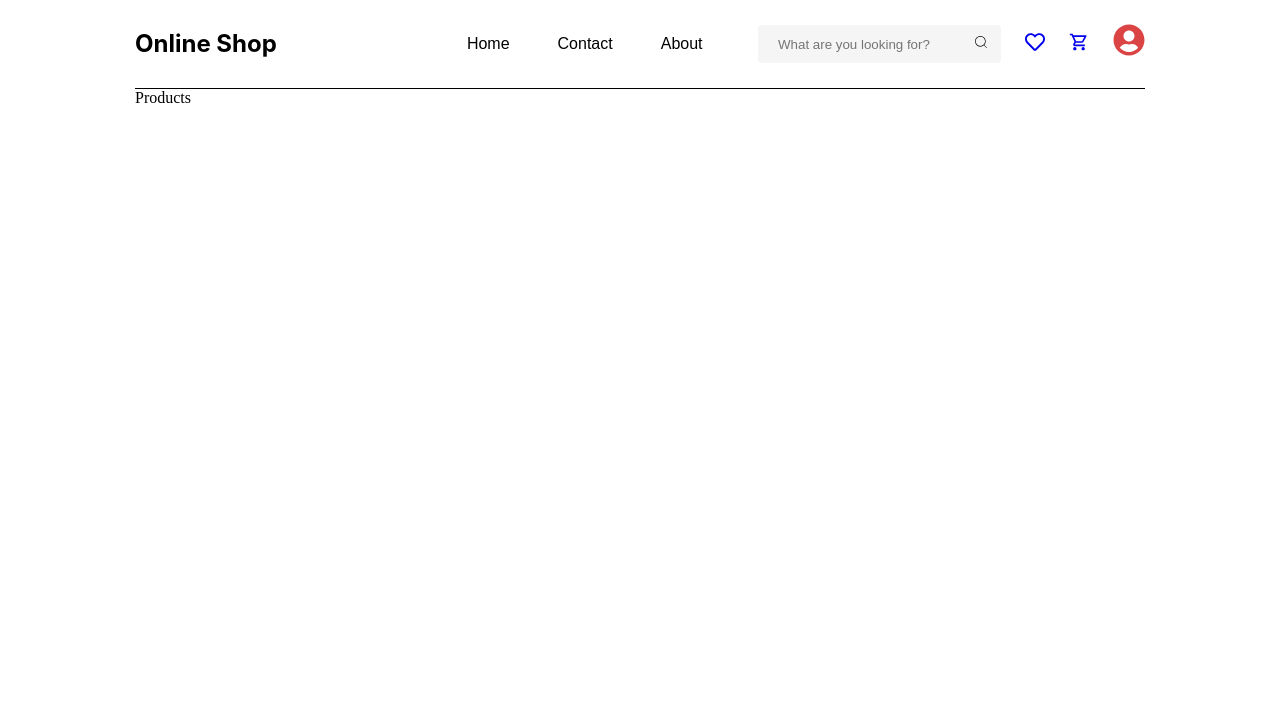
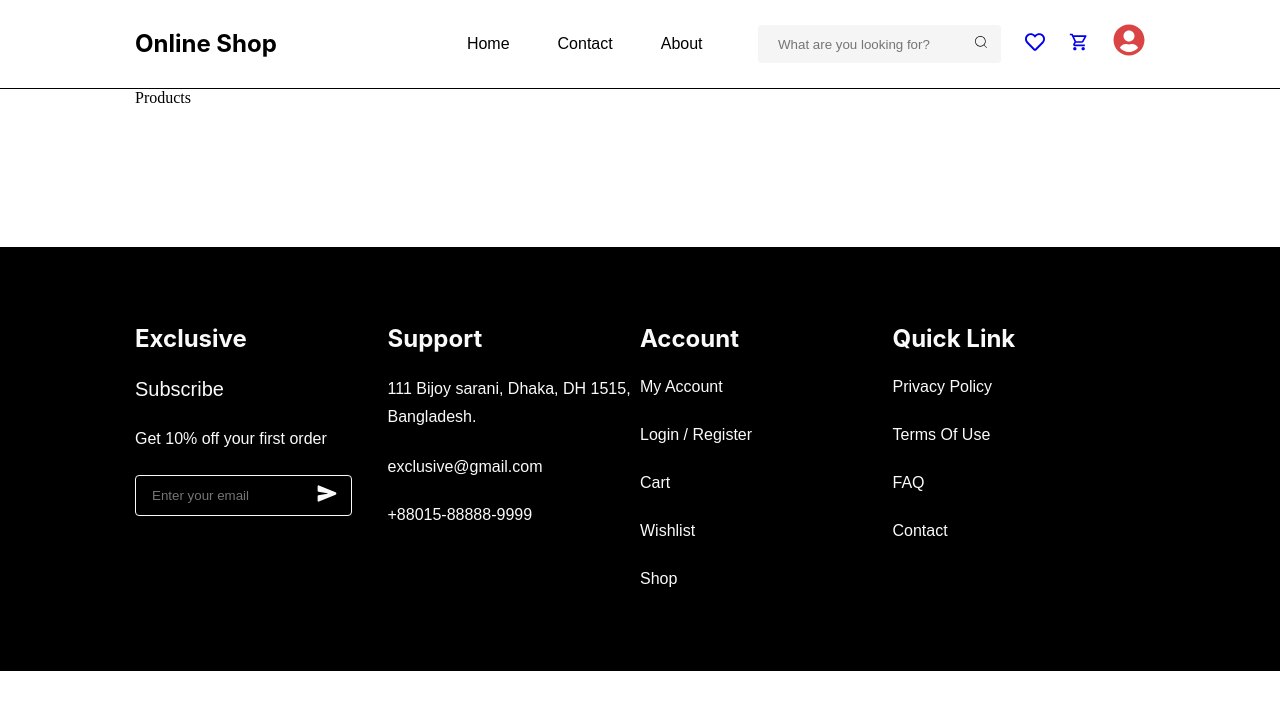
Before and after one commit to VefxoNadiradze/OnlineShop, a React (Vite) app: page /Products/1 in a window 1280 px wide. Shown: the top 710 px of the page. Built offline with nearby package versions, Linux system fonts and the light colour scheme.

Commit message:
add footer items and finish desctop styles

```diff
--- a/src/GlobalStyles.ts
+++ b/src/GlobalStyles.ts
@@ -11,9 +11,6 @@ const GlobalStyle = createGlobalStyle`
     box-sizing: border-box;
    }
 
-   body{
-    padding: 0 135px;
-   }
 `
 
 export default GlobalStyle
--- a/src/components/Footer.tsx
+++ b/src/components/Footer.tsx
@@ -1,7 +1,116 @@
-
+import styled from "styled-components";
+import { IoSend } from "react-icons/io5";
 
 export default function Footer() {
   return (
-    <div>Footer</div>
-  )
+    <FooterPar>
+      <div className="exclusive footerItem">
+        <h3>Exclusive</h3>
+        <h4>Subscribe</h4>
+        <p>Get 10% off your first order</p>
+
+        <form>
+          <input type="email" placeholder="Enter your email" />
+          <span>
+            <IoSend />
+          </span>
+        </form>
+      </div>
+
+      <div className="support footerItem">
+        <h3>Support</h3>
+        <h4>111 Bijoy sarani, Dhaka, DH 1515, Bangladesh.</h4>
+        <p>exclusive@gmail.com</p>
+        <p>+88015-88888-9999</p>
+      </div>
+
+      <div className="account footerItem">
+        <h3>Account</h3>
+        <p>My Account</p>
+        <p>Login / Register</p>
+        <p>Cart</p>
+        <p>Wishlist</p>
+        <p>Shop</p>
+      </div>
+
+      <div className="quickLink footerItem">
+        <h3>Quick Link</h3>
+        <p>Privacy Policy</p>
+        <p>Terms Of Use</p>
+        <p>FAQ</p>
+        <p>Contact</p>
+      </div>
+    </FooterPar>
+  );
 }
+
+const FooterPar = styled.footer`
+  left: 0;
+  display: grid;
+  grid-template-columns: repeat(4, 1fr);
+  margin-top: 140px;
+  padding: 80px 135px;
+  background: rgb(0, 0, 0);
+
+  .footerItem {
+    display: flex;
+    flex-direction: column;
+    align-items: flex-start;
+    gap: 24px;
+    h3 {
+      color: rgb(250, 250, 250);
+      font-family: "Inter", sans-serif;
+      font-size: 24px;
+      font-weight: 700;
+      line-height: 24px;
+      letter-spacing: 3%;
+    }
+
+    h4 {
+      color: rgb(250, 250, 250);
+      font-family: "Poppins", sans-serif;
+      font-size: 20px;
+      font-weight: 500;
+      line-height: 28px;
+    }
+
+    p {
+      color: rgb(250, 250, 250);
+      font-family: "Poppins", sans-serif;
+      font-size: 16px;
+      font-weight: 400;
+      line-height: 24px;
+    }
+
+    form {
+      position: relative;
+      width: 217px;
+      input {
+        box-sizing: border-box;
+        border: 1.5px solid rgb(250, 250, 250);
+        border-radius: 4px;
+        outline: none;
+        padding: 12px 16px;
+        width: 100%;
+        background: rgb(0, 0, 0);
+        color: rgb(250, 250, 250);
+      }
+
+      span {
+        position: absolute;
+        top: 50%;
+        transform: translateY(-50%);
+        right: 15px;
+        color: rgb(250, 250, 250);
+        font-size: 20px;
+        cursor: pointer;
+      }
+    }
+  }
+
+  .support {
+    h4 {
+      font-size: 16px;
+    }
+  }
+`;
--- a/src/components/Header.tsx
+++ b/src/components/Header.tsx
@@ -53,8 +53,8 @@ const HeaderStyles = styled.header`
         display: flex;
         align-items: center;
         justify-content: space-between;
-        padding: 24px 0;
         border-bottom:  0.5px solid rgb(0, 0, 0);
+        padding: 24px 135px;
 
         nav{
             display: flex;
--- a/src/components/Layout.tsx
+++ b/src/components/Layout.tsx
@@ -1,12 +1,20 @@
 import { Outlet } from "react-router-dom";
 import Header from "./Header";
-
+import Footer from "./Footer";
+import styled from "styled-components";
 
 export default function Layout() {
   return (
     <>
-     <Header/>
-     <Outlet/>
+      <Header />
+      <Main>
+        <Outlet />
+      </Main>
+      <Footer />
     </>
-  )
+  );
 }
+
+const Main = styled.main`
+  padding: 0 135px;
+`;
```
